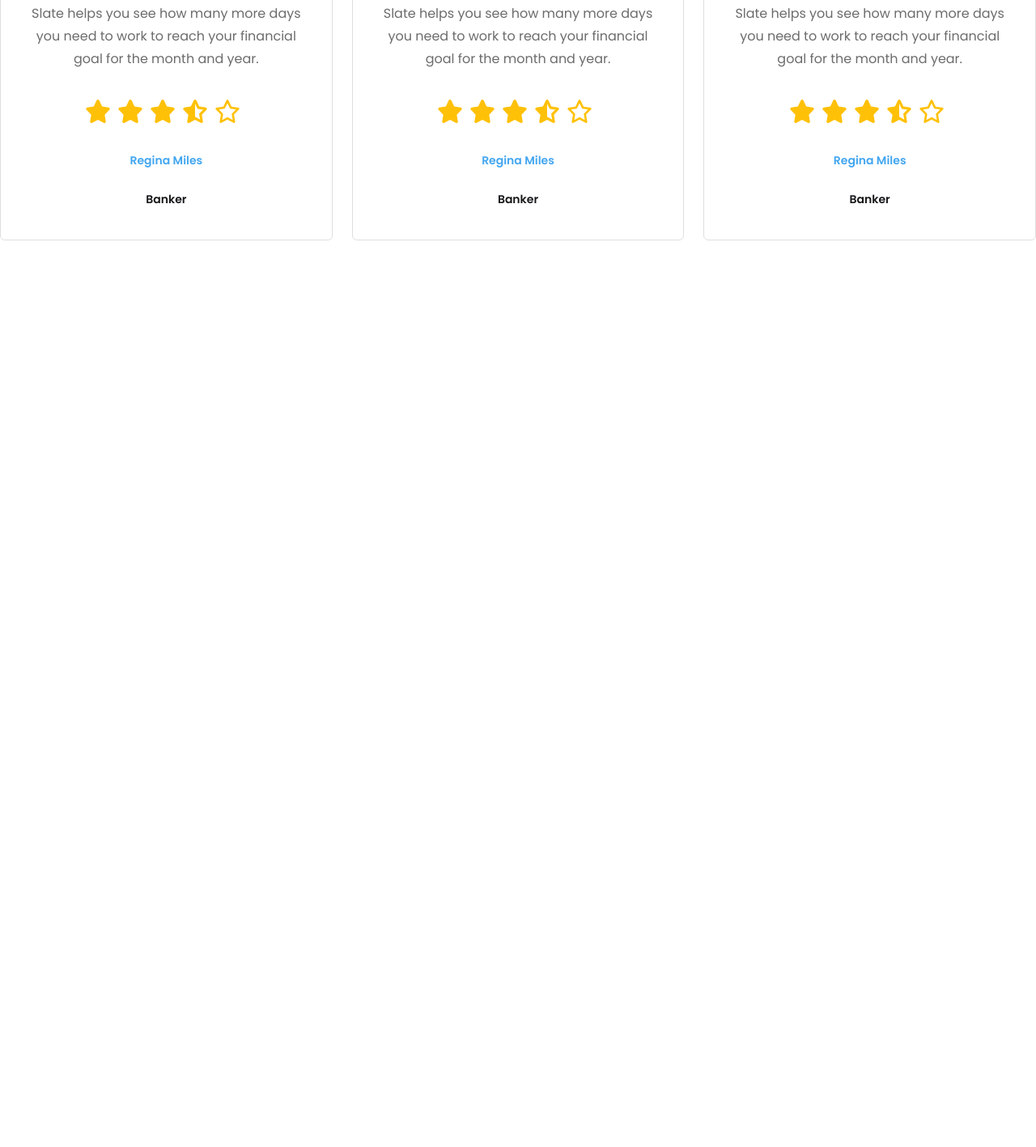
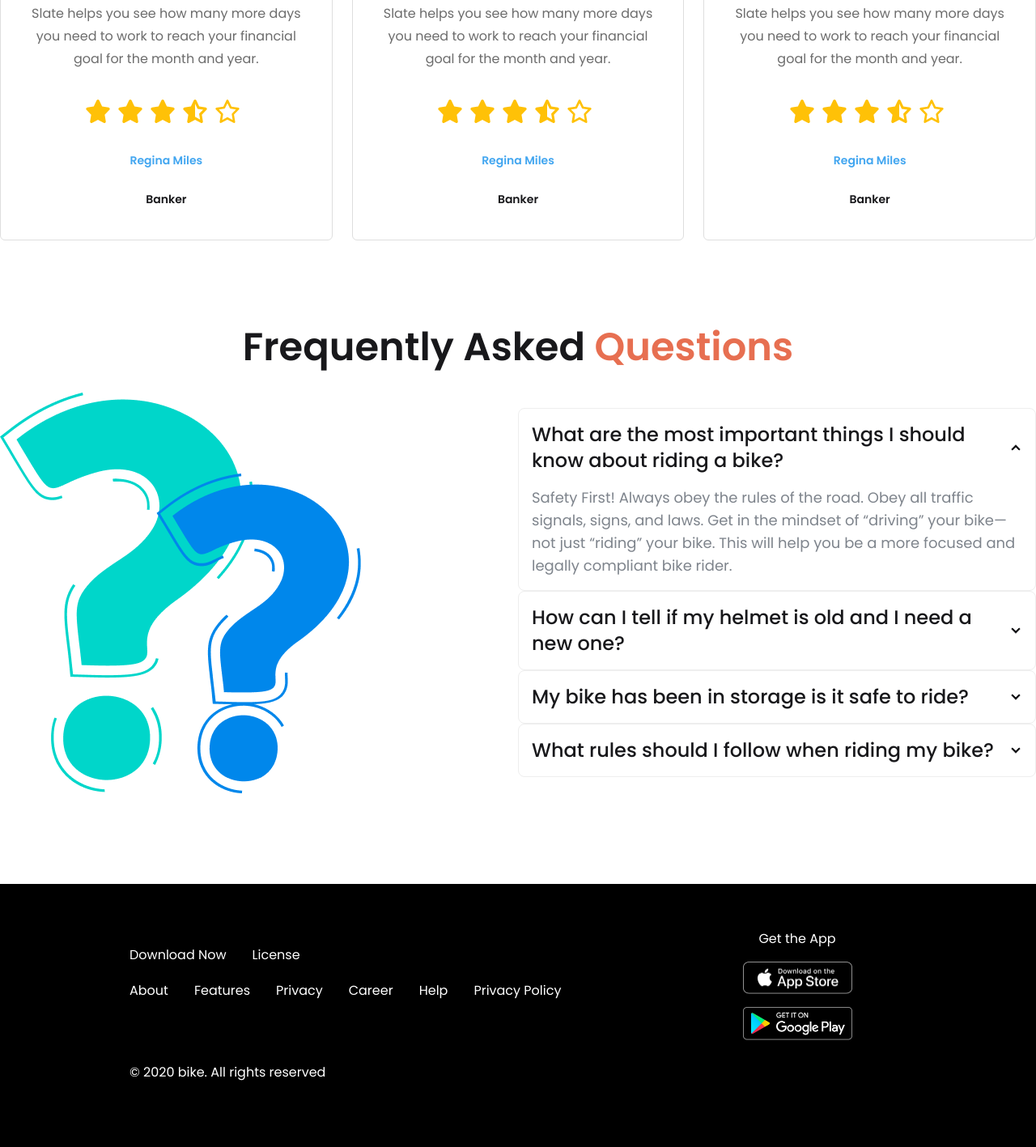
Before and after one commit to Shahareartamim01/Biker-zone, a plain HTML site: page index.html in a window 1280 px wide. Shown: the part 2361-3778 px from the top of the page at 81% size. Before the commit the page ends 2770 px from the top, so only its background shows below. Drawn offline with nearby package versions, Linux system fonts and the light colour scheme.

Commit message:
footer section done

```diff
--- a/index.html
+++ b/index.html
@@ -335,11 +335,96 @@
                 </div>
               </div>
           </section>
+
+          <!-- FAQ section -->
+           <section class="md:my-28 my-14">
+            <!-- title -->
+             <div class="text-center">
+              <h1 class="md:text-5xl text-3xl font-semibold leading-10 my-9">
+                Frequently Asked <span class="text-[#E76F51]">Questions</span>
+              </h1>
+             </div>
+
+             <!-- content -->
+              <div class="flex justify-center items-center flex-col md:flex-row">
+                <!-- image -->
+                 <div class="flex-1 mb-9 md:mb-0">
+                  <img src="./images/others/faq.png" alt="">
+                 </div>
+                 <!-- Acordion -->
+                  <div class="flex-1">
+                    <div class="collapse collapse-arrow bg-base-100 border border-base-300">
+                      <input type="radio" name="my-accordion-2" checked="checked" />
+                      <div class="collapse-title md:text-2xl md:font-medium font-semibold">What are the most important things I should
+                        know about riding a bike?</div>
+                      <div class="collapse-content md:text-lg text-[#7E848C]">Safety First! Always obey the rules of the road. Obey all traffic signals, signs, and laws. Get in the mindset of “driving” your bike—not just “riding” your bike. This will help you be a more focused and legally compliant bike rider. </div>
+                    </div>
+                    <div class="collapse collapse-arrow bg-base-100 border border-base-300">
+                      <input type="radio" name="my-accordion-2" />
+                      <div class="collapse-title md:text-2xl md:font-medium font-semibold">How can I tell if my helmet is old and I need a
+                        new one?</div>
+                      <div class="collapse-content md:text-lg text-[#7E848C]">Safety First! Always obey the rules of the road. Obey all traffic signals, signs, and laws. Get in the mindset of “driving” your bike—not just “riding” your bike. This will help you be a more focused and legally compliant bike rider. </div>
+                    </div>
+                    <div class="collapse collapse-arrow bg-base-100 border border-base-300">
+                      <input type="radio" name="my-accordion-2" />
+                      <div class="collapse-title md:text-2xl md:font-medium font-semibold">My bike has been in storage is it safe to ride?</div>
+                      <div class="collapse-content md:text-lg text-sm text-[#7E848C]">Safety First! Always obey the rules of the road. Obey all traffic signals, signs, and laws. Get in the mindset of “driving” your bike—not just “riding” your bike. This will help you be a more focused and legally compliant bike rider. </div>
+                    </div>
+                    <div class="collapse collapse-arrow bg-base-100 border border-base-300">
+                      <input type="radio" name="my-accordion-2" />
+                      <div class="collapse-title md:text-2xl md:font-medium font-semibold">What rules should I follow when riding my bike?</div>
+                      <div class="collapse-content md:text-lg text-sm text-[#7E848C] ">Safety First! Always obey the rules of the road. Obey all traffic signals, signs, and laws. Get in the mindset of “driving” your bike—not just “riding” your bike. This will help you be a more focused and legally compliant bike rider. </div>
+                    </div>
+                  </div>
+              </div>
+           </section>
       </main>
 
       <!-- Footer section -->
        <footer>
+        <!-- footer section -->
+         <section class="bg-[#000000] md:px-40 md:pt-14 md:pb-20 px-10 py-10">
+          <!-- container -->
+           <div class="flex flex-col-reverse md:flex-row md:items-center md:justify-between text-white">
+            <!-- links -->
+             <div>
+              <div class="flex mb-5">
+                <ul class="flex gap-4 md:gap-8 flex-col md:flex-row">
+                  <li><a href="">Download Now</a></li>
+                  <li><a href="">License</a></li>
+                </ul>
+              </div>
+              <div class="mb-14">
+                <ul class="flex gap-4 md:gap-8 flex-col md:flex-row">
+                  <li><a href="">About</a></li>
+                  <li><a href="">Features</a></li>
+                  <li><a href="">Privacy</a></li>
+                  <li><a href="">Career</a></li>
+                  <li><a href="">Help</a></li>
+                  <li><a href="">Privacy Policy</a></li>
+                </ul>
+              </div>
+             </div>
 
+             <!-- get app -->
+              <div class="mb-7">
+                <!-- title -->
+                 <div class="md:text-center">
+                  Get the App
+                 </div>
+                 <!-- image -->
+                  <div class="w-1/2 my-4 md:mx-auto">
+                    <img src="./images/others/ios.png" alt="">
+                  </div>
+                  <div class="w-1/2 md:mx-auto">
+                    <img src="./images/others/android.png" alt="">
+                  </div>
+              </div>
+           </div>
+           <div class="text-center md:text-left text-white">
+            <p>© 2020 bike. All rights reserved</p>
+          </div>
+         </section>
        </footer>
 </body>
 </html>
```
